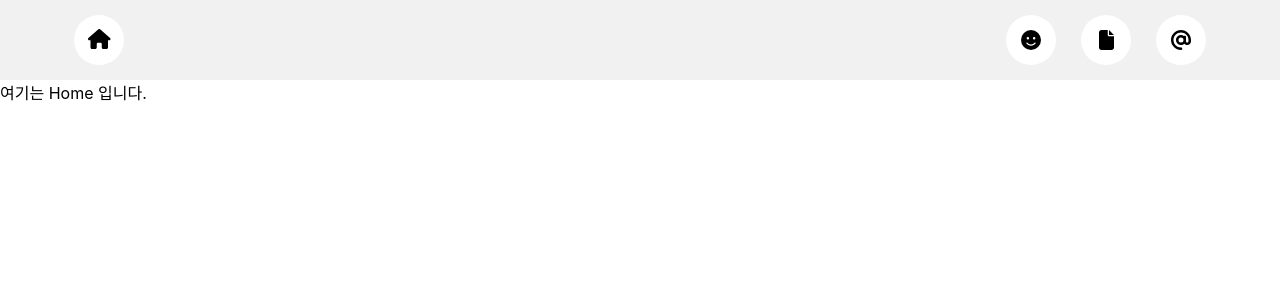
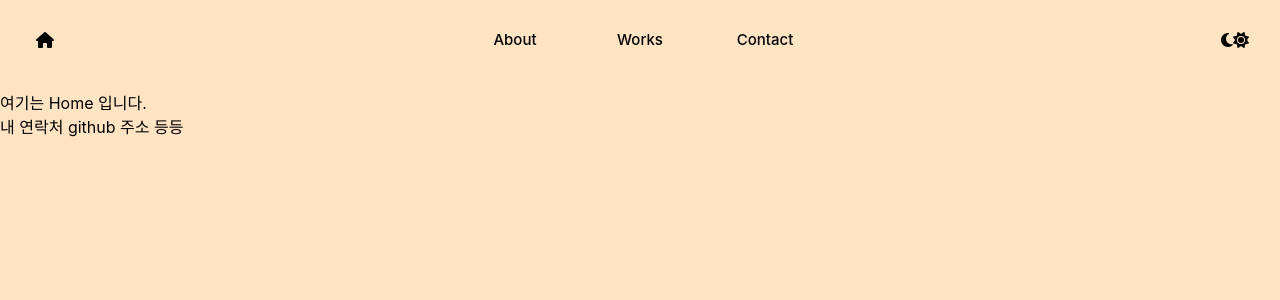
Before and after one commit to LEE-NS/Portfolio, a React (Create React App) app: page / in a window 1280 px wide. Shown: the top 300 px of the page. Built offline with nearby package versions, Linux system fonts and the light colour scheme.

Commit message:
Add files via upload

```diff
--- a/src/App.css
+++ b/src/App.css
@@ -17,99 +17,85 @@ a {
   color: inherit;
 }
 
-/* Component - Navbar.js */
+/* App.js */
+#main_wrap {
+  min-width: 768px;
+  height: 100vh;
+  margin: 0 auto;
+  background-color: bisque;
+}
+
+/* Component - Navbar.js (pc) */
 #nav_wrap {
-  height: 80px;
-  min-width: 768px;
+  height: 90px;
   margin: 0 auto;
 }
 #header {
-  position: fixed;
   width: 100%;
   height: 80px;
-  background-color: #bbbbbb33;
 }
 #header > .menu_area {
-  width: 90%;
-  height: 80px;
+  width: 100%;
+  height: 100%;
   margin: 0 auto;
-  padding: 10px;
+  padding: 0 20px;
   display: flex;
   justify-content: space-between;
   align-items: center;
 }
-.menu_area_L {
+.single_icon_area {
   width: 50px;
   height: 50px;
-}
-.home_icon_area {
-  width: 50px;
-  height: 50px;
-  padding: 12px;
+  padding: 10px;
   text-align: center;
-  line-height: 25px;
+  line-height: 30px;
   border-radius: 99999px;
   cursor: pointer;
-  transition: 0.1s;
-  background-color: #fff;
+  transition: 0.2s;
 }
-.home_icon_area:hover {
-  background-color: #59815b;
+.single_icon_area:hover {
+  background-color: #ffffff99;
 }
-.home_icon_area:hover .home_btn {
-  color: #fff;
+.menu_area_C > ul {
+  display: flex;
+  justify-content: center;
 }
-.menu_area_R {
-  width: 40%;
+.menu_area_C > ul > li {
+  width: 100px;
   height: 50px;
+  margin-right: 25px;
 }
-.menu_area_R > ul {
-  display: flex;
-  justify-content: right;
-}
-.menu_area_R > ul > li {
-  margin-right: 25px;
-  display: flex;
-  justify-content: space-between;
-}
-.menu_area_R > ul > li:last-child {
+.menu_area_C > ul > li:last-child {
   margin-right: 0px;
 }
 .icon_area {
-  width: 50px;
-  height: 50px;
-  padding: 10px 15px;
+  width: 100px;
+  height: 30px;
+  margin: 10px 0;
   line-height: 30px;
-  overflow: hidden;
-  transition: 0.3s;
+  text-align: center;
   cursor: pointer;
-
-  background-color: #fff;
+}
+.ctg_name {
+  height: 30px;
+  text-align: center;
+  font-weight: 500;
+  font-size: 15px;
+  transition: 0.2s;
+}
+.icon_area:hover .ctg_name {
+  background-color: #ffffff99;
   border-radius: 99999px;
 }
-.icon_wrap {
-  display: inline-block;
-  width: 20px;
-  height: 20px;
-  text-align: center;
+/* .menu_area_R > .single_icon_area {}
+.menu_area_R > .single_icon_area > .night_icon {}
+.menu_area_R > .single_icon_area > .day_icon {
+  display: none;
+} */
+
+
+/* Homepage.js */
+#home_wrap {
+  margin: 0 auto;
+  background-color: transparent;
 }
-.ctg_name {
-  display: inline-block;
-  height: 30px;
-  text-align: center;
-  text-indent: 25px;
-  font-weight: 500;
-  font-size: 15px;
-}
-.menu_area_R > ul > li:hover .icon_area {
-  width: 150px;
-  background-color: #59815b;
-  color: #fff;
-}
-
-/* Component - Welcome.js */
-#welcome_wrap {
-  position: relative;
-  background-color: bisque;
-  height: 100vh;
-}
--- a/src/App.js
+++ b/src/App.js
@@ -2,14 +2,16 @@ import './App.css';
 import { Routes ,Route } from 'react-router-dom';
 import Homepage from './Page/Homepage';
 import Navbar from './Components/Navbar';
+import Contact from './Components/Contact';
 
 function App() {
   return (
-    <div>
+    <div id='main_wrap'>
       <Navbar />
       <Routes>
         <Route path='/' element={<Homepage />} />
       </Routes>
+      <Contact />
     </div>
     /* 이 아래로 Component들이 들어온다. 또는 Route들 */
   );
--- /dev/null
+++ b/src/Components/Contact.js
@@ -0,0 +1,11 @@
+import React from 'react'
+
+const Contact = () => {
+  return (
+    <div>
+        내 연락처 github 주소 등등
+    </div>
+  )
+}
+
+export default Contact
--- a/src/Components/Navbar.js
+++ b/src/Components/Navbar.js
@@ -1,6 +1,6 @@
 import React from 'react'
 import { FontAwesomeIcon } from '@fortawesome/react-fontawesome';
-import { faAt, faFaceSmile, faFile, faHouse } from '@fortawesome/free-solid-svg-icons';
+import { faHouse, faMoon, faSun } from '@fortawesome/free-solid-svg-icons';
 
 const Navbar = () => {
     return (
@@ -9,43 +9,40 @@ const Navbar = () => {
                 <header id='header'>
                     <div className='menu_area'>
                         <div className='menu_area_L'>
-                            <div className='home_icon_area' >
-                                <a href='#'><FontAwesomeIcon className='home_btn' icon={faHouse} size='lg'/></a>
+                            <div className='single_icon_area'>
+                                <a href='#'><FontAwesomeIcon className='home_btn' icon={faHouse}/></a>
                             </div>
                         </div>
                     {/* 메뉴 영역 L */}
-                        <div className='menu_area_R'>
+                        <div className='menu_area_C'>
                             <ul>
                                 <li className='about'>
                                     <div className='icon_area'>
-                                        <div className='icon_wrap'>
-                                            <FontAwesomeIcon className='ctg_icon' icon={faFaceSmile} size='lg' />
-                                        </div>
-                                        <span className='ctg_name'>About</span>
+                                        <p className='ctg_name'>About</p>
                                     </div>
                                 </li>
                                 {/* about btn */}
                                 <li className='works'>
                                     <div className='icon_area'>
-                                        <div className='icon_wrap'>
-                                            <FontAwesomeIcon className='ctg_icon' icon={faFile} size='lg' />
-                                        </div>
-                                        <span className='ctg_name'>Works</span>
+                                        <p className='ctg_name'>Works</p>
                                     </div>
                                 </li>
                                 {/* works btn */}
                                 <li className='contact'>
                                     <div className='icon_area'>
-                                        <div className='icon_wrap'>
-                                            <FontAwesomeIcon className='ctg_icon' icon={faAt} size='lg' />
-                                        </div>
-                                        <span className='ctg_name'>Contact</span>
+                                        <p className='ctg_name'>Contact</p>
                                     </div>
                                 </li>
                                 {/* contact btn */}
                             </ul>
                         </div>
-                    {/* 메뉴 영역 R */}
+                    {/* 메뉴 영역 C */}
+                        <div className='menu_area_R'>
+                            <div className='single_icon_area'>
+                                <FontAwesomeIcon className='night_icon' icon={faMoon} />
+                                <FontAwesomeIcon className='day_icon' icon={faSun} />
+                            </div>
+                        </div>
                     </div>
                 </header>
             {/* 상단 fixed 메뉴 영역 */}
--- a/src/Page/Homepage.js
+++ b/src/Page/Homepage.js
@@ -2,7 +2,7 @@ import React from 'react'
 
 const Homepage = () => {
   return (
-    <div>
+    <div id='home_wrap'>
         여기는 Home 입니다.
     </div>
   )
```
